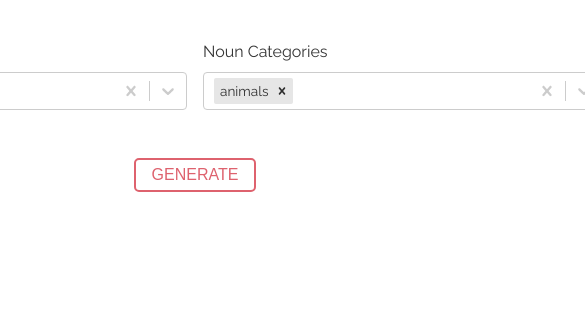
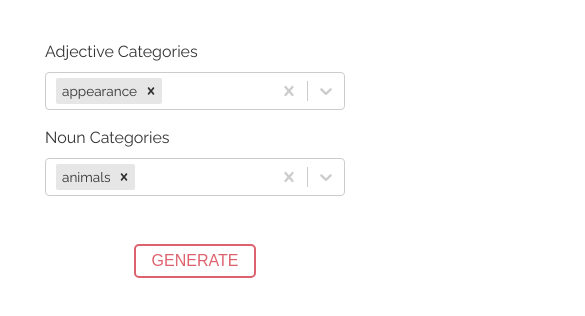
Before and after one commit to Rangoons/portfolio, a Gatsby site: page /name-generator in a window 390 px wide. Shown: the top 316 px of the page, 585 px wide, since content can reach past the window. Built offline with nearby package versions, Linux system fonts and the light colour scheme; Gatsby itself is replaced by a stand-in of ours.

Commit message:
fix mobile style

```diff
--- a/src/components/slug-gen.js
+++ b/src/components/slug-gen.js
@@ -65,11 +65,7 @@ const SlugGen = () => {
 
   return (
     <Column>
-      <div
-        style={{
-          display: 'flex',
-        }}
-      >
+      <Wrapper>
         <SelectWrapper>
           <span>Adjective Categories</span>
           <StyledSelect
@@ -90,7 +86,7 @@ const SlugGen = () => {
             onChange={(val) => setNounValue(val)}
           />
         </SelectWrapper>
-      </div>
+      </Wrapper>
       <Name>{genSlug}</Name>
       <Button text={'GENERATE'} onClick={generateName} />
     </Column>
@@ -98,7 +94,10 @@ const SlugGen = () => {
 }
 
 const StyledSelect = styled(Select)`
-  width: 400px;
+  width: 300px;
+  @media (min-width: 1000px) {
+    width: 400px;
+  }
 `
 
 const Column = styled.div`
@@ -107,7 +106,13 @@ const Column = styled.div`
   align-items: center;
   flex-direction: column;
 `
-
+const Wrapper = styled.div`
+  display: flex;
+  flex-direction: column;
+  @media (min-width: 1000px) {
+    flex-direction: row;
+  }
+`
 const SelectWrapper = styled.div`
   display: flex;
   flex-direction: column;
--- a/src/pages/name-generator.js
+++ b/src/pages/name-generator.js
@@ -1,14 +1,9 @@
 import React from 'react'
-import IconHeading from '../components/icon-heading'
-import IconListing from '../components/icon-listing'
+
 import Layout from '../components/layout'
-import ResumeSection from '../components/resume-section'
-import Column from '../components/column'
-import BulletPoint from '../components/bullet-point'
-import styled from 'styled-components'
 import SlugGen from '../components/slug-gen'
 
-const ResumePage = () => (
+const NameGenerator = () => (
   <Layout>
     <div style={{ fontFamily: 'Raleway' }}>
       <SlugGen />
@@ -16,18 +11,4 @@ const ResumePage = () => (
   </Layout>
 )
 
-const BlueText = styled.span`
-  color: #2563eb;
-  flex-wrap: wrap;
-
-  @media (max-width: 768px) {
-    flex-direction: column;
-  }
-`
-
-const Header = styled.div`
-  display: flex;
-  justify-content: space-between;
-`
-
-export default ResumePage
+export default NameGenerator
```
